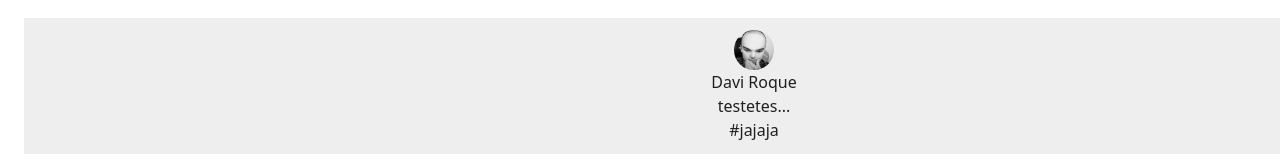
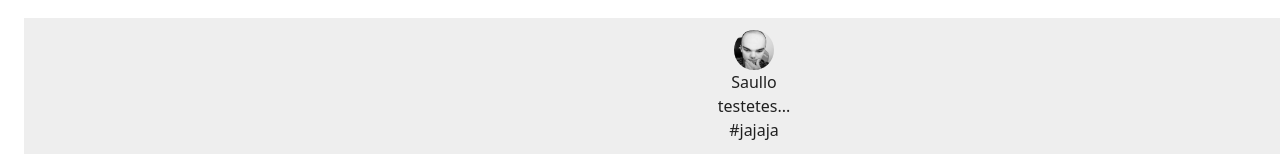
Before and after one commit to daviroquedev/ride, a React (Vite) app: page /feed in a window 1280 px wide. Shown: the part 659-819 px from the top of the page. Built offline with nearby package versions, Linux system fonts and the light colour scheme; no server answers; the HTML template or start-up script is replaced by a standard one.

Commit message:
backend-initial-axios

```diff
--- a/package.json
+++ b/package.json
@@ -13,6 +13,7 @@
     "@emotion/styled": "^11.10.4",
     "@mui/icons-material": "^5.10.6",
     "@mui/material": "^5.10.6",
+    "axios": "^1.1.3",
     "leaflet": "^1.9.1",
     "localforage": "^1.10.0",
     "match-sorter": "^6.3.1",
--- /dev/null
+++ b/src/Api.jsx
@@ -0,0 +1,5 @@
+import axios from 'axios';
+
+export default axios.create({
+    baseURL: `http://localhost:5000`
+});
--- a/src/App.jsx
+++ b/src/App.jsx
@@ -5,8 +5,18 @@ import Cadastro from './screens/Cadastro'
 import Home from './screens/Home'
 import Feed from './screens/Feed'
 
+import api from './Api';
+import axios from 'axios';
+import { useEffect } from 'react'
+import { ApiOutlined } from '@mui/icons-material'
 
 export default function App() {
+
+  useEffect(()=>{
+    api.get('sendpost').then(res=>{
+      console.log(res.data);
+    })
+  },[])
 
 
   return (
--- a/src/components/cardPerfil.jsx
+++ b/src/components/cardPerfil.jsx
@@ -3,11 +3,12 @@ import Avatar from '@mui/material/Avatar';
 import Stack from '@mui/material/Stack';
 import Card from '@mui/material/Card';
 import CardContent from '@mui/material/CardContent';
+import Davi from '../assets/davi.jpg'
 
 
 
 
-export default function CardPerfil() {
+export default function CardPerfil(avatar) {
 
     return (
         <Card>
@@ -17,7 +18,7 @@ export default function CardPerfil() {
 
                         <Avatar
                             alt="Davi Roque"
-                            src="/static/images/avatar/1.jpg"
+                            src={Davi}
                             sx={{ width: 156, height: 156 }}
                         />
                     </Stack>
--- a/src/screens/Feed.jsx
+++ b/src/screens/Feed.jsx
@@ -5,6 +5,7 @@ import CardPerfil from '../components/cardPerfil'
 import Andre from '../assets/andre.jpg'
 import Mulher from '../assets/mulher.jpg'
 import Saullo from '../assets/saullo.jpg'
+import Davi from '../assets/davi.jpg'
 
 function Feed() {
 
@@ -15,7 +16,7 @@ function Feed() {
                 id: 1,
                 name: 'Davi Roque',
                 username: 'daviroquedev',
-                avatar: Saullo,
+                avatar: Davi,
                 curso: "ADS"
             },
             title: "Procuro carona",
@@ -57,9 +58,9 @@ function Feed() {
         {
             id: 4,
             author: {
-                id: 1,
-                name: 'Davi Roque',
-                username: 'daviroquedev',
+                id: 4,
+                name: 'Saullo',
+                username: 'saullo',
                 avatar: Saullo,
                 curso: "ADS"
             },
@@ -77,7 +78,7 @@ function Feed() {
         <div>
             <Header />
             <div className='flex justify-around mt-2'>
-                <CardPerfil/>
+                <CardPerfil />
                 <div className="flex flex-col ">
                 {
                     posts.map((post) => (
```
Also changed, not shown: src/assets/davi.jpg (added), 1 other file (tests, documents, lock files or other folders).
